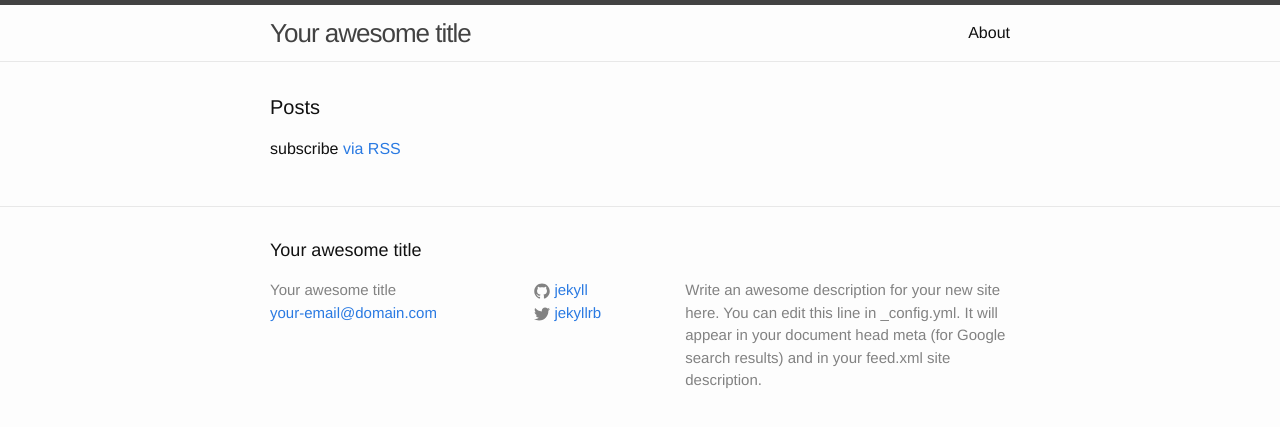
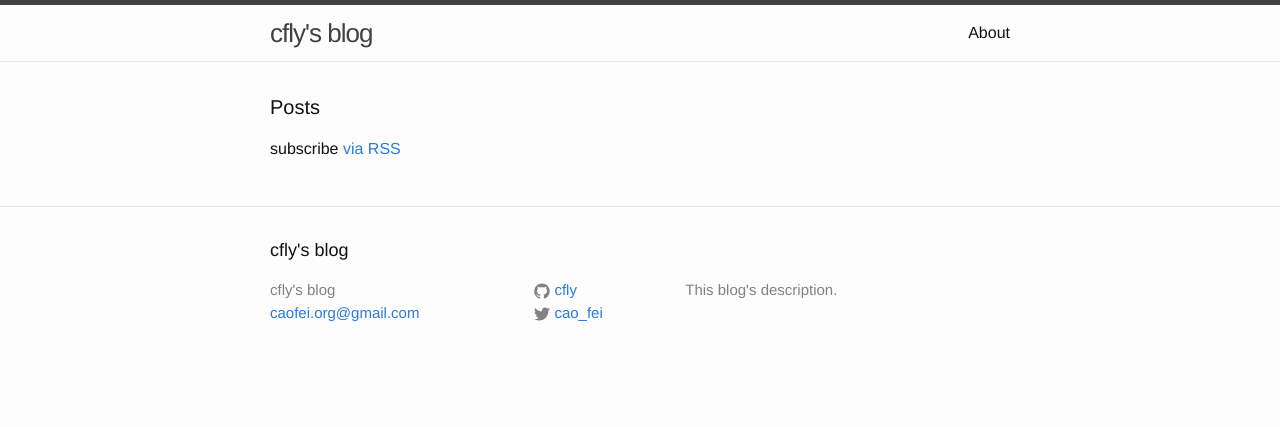
Before and after one commit to cfly/cfly.github.com, a Jekyll site: the page built from index.html, in a window 1280 px wide. Shown: the top 427 px of the page. Built offline with Jekyll 4.4.1, drawn with Linux system fonts in a browser that asks for light colours; Markdown is read by kramdown in place of the engine named in the settings.

Commit message:
set _config.yml

```diff
--- a/_config.yml
+++ b/_config.yml
@@ -1,14 +1,13 @@
 # Site settings
-title: Your awesome title
-email: your-email@domain.com
+title: cfly's blog
+email: caofei.org@gmail.com
 description: > # this means to ignore newlines until "baseurl:"
-  Write an awesome description for your new site here. You can edit this
-  line in _config.yml. It will appear in your document head meta (for
-  Google search results) and in your feed.xml site description.
+ This blog's description.
 baseurl: "" # the subpath of your site, e.g. /blog/
-url: "http://yourdomain.com" # the base hostname & protocol for your site
-twitter_username: jekyllrb
-github_username:  jekyll
+url: "http://pages.caofei.org" # the base hostname & protocol for your site
+twitter_username: cao_fei
+github_username: cfly
 
 # Build settings
-markdown: kramdown
+#markdown: kramdown
+markdown: redcarpet
```
